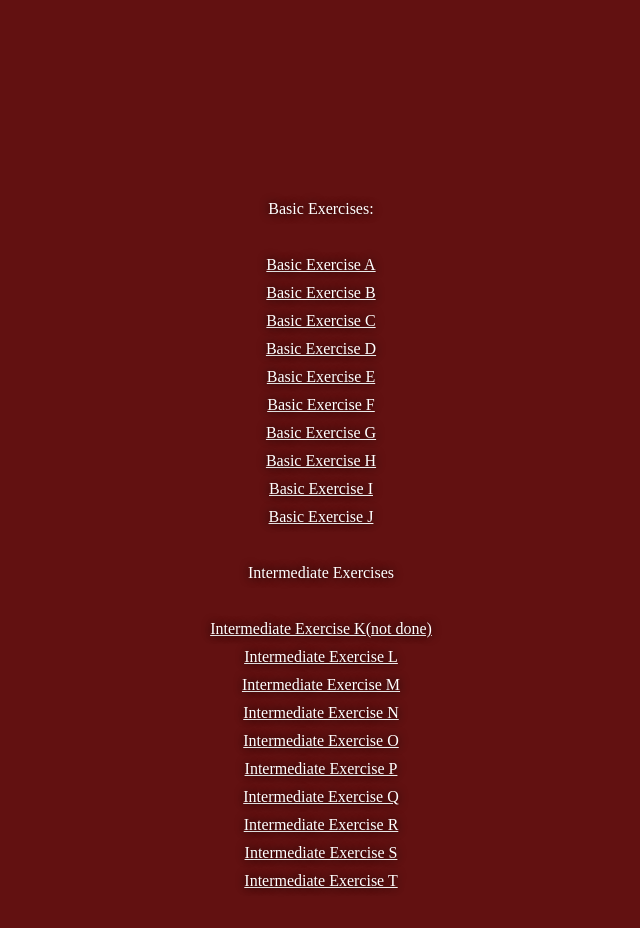
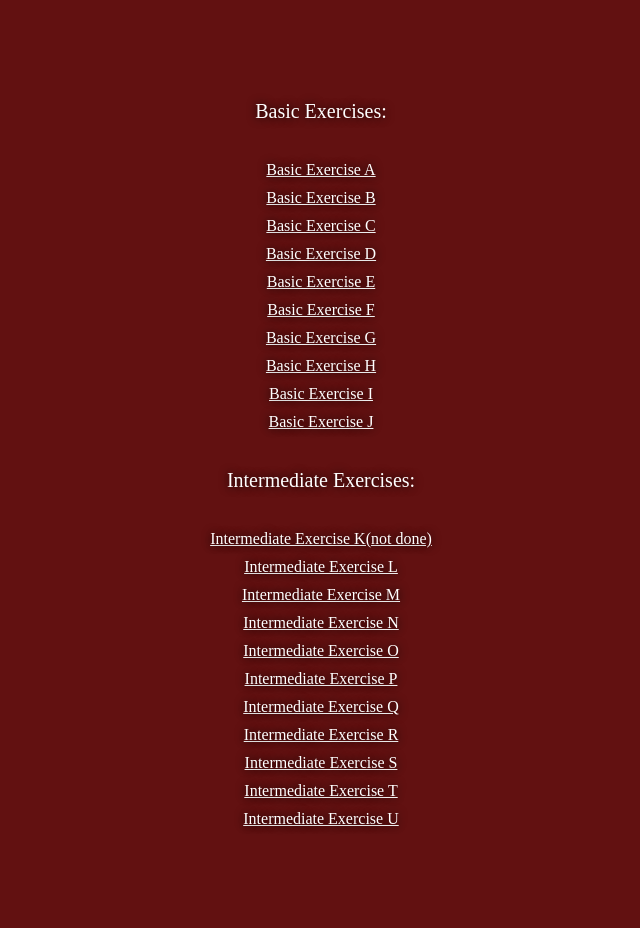
Before and after one commit to NGrus/Javascript-Exercises, a plain HTML site: page index.html in a window 1280 px wide. Shown: the whole page, without its empty margins (319-959 px from the left). Before the commit the page ends 900 px from the top, so only its background shows below. Drawn offline with Linux system fonts and the light colour scheme.

Commit message:
small upd8

```diff
--- a/index.html
+++ b/index.html
@@ -9,7 +9,7 @@
 </head>
 <body>
   <ul>
-    <li>
+    <li class="titles">
       Basic Exercises:
     </li>
     <br>
@@ -44,7 +44,7 @@
       <a href="exercises/Basic/Exercise-J.html">Basic Exercise J</a>
     </li>
     <br>
-    <li>Intermediate Exercises</li>
+    <li class="titles">Intermediate Exercises:</li>
     <br>
     <li>
       <a href="exercises/Intermediate/Exercise-K.html">Intermediate Exercise K(not done)</a>
@@ -76,6 +76,9 @@
     <li>
       <a href="exercises/Intermediate/Exercise-T.html">Intermediate Exercise T</a>
     </li>
+    <li>
+      <a href="exercises/Intermediate/Exercise-U.html">Intermediate Exercise U</a>
+    </li>
   <script src="script.js"></script>
 </body>
 </html>
--- a/style.css
+++ b/style.css
@@ -1,6 +1,7 @@
 *{
   margin:0;
   padding:0;
+  font-family:ubuntu;
 }
 
 body{
@@ -14,7 +15,8 @@ a, a:visited{
 }
 
 ul{
-  margin-top:200px;
+  margin-top:100px;
+  margin-bottom:100px;
 }
 
 li{
@@ -22,3 +24,7 @@ li{
   list-style: none;
   margin:10px;
 }
+
+.titles{
+  font-size:20px;
+}
```
Also changed, not shown: exercises/Intermediate/Exercise-U.html (added, +16 -0 lines).
